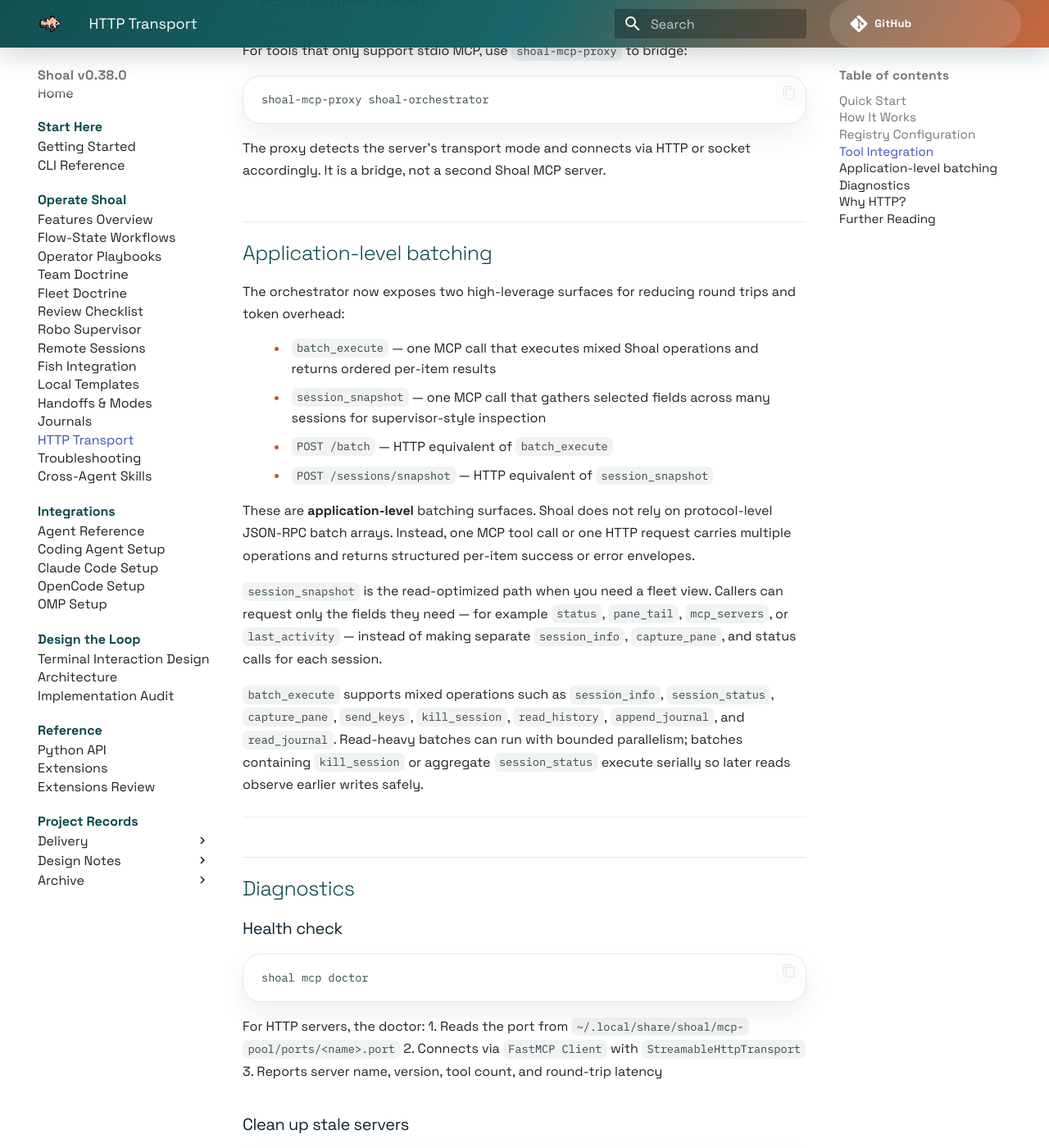
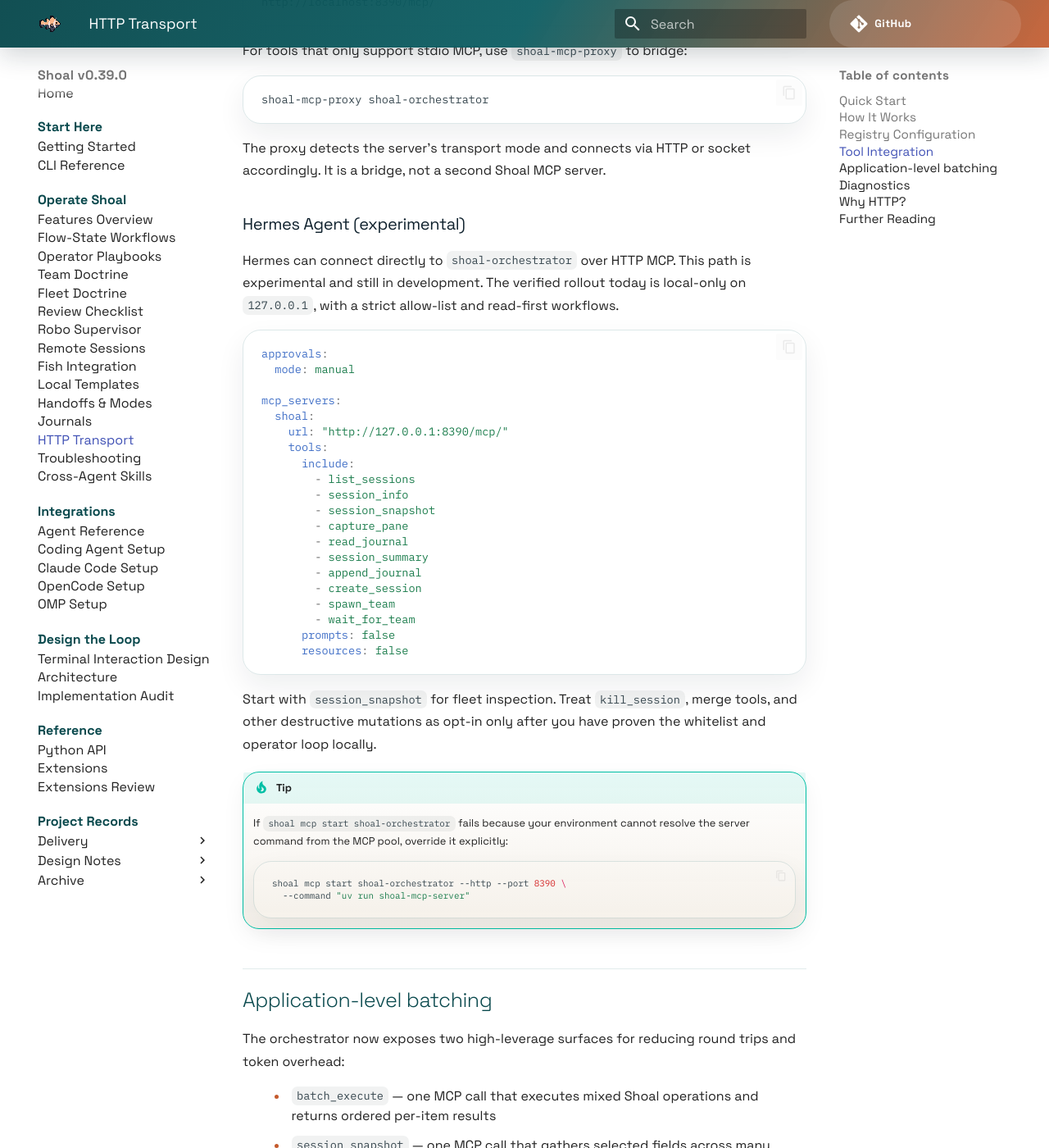
Before and after one commit to TheShoal/shoal-cli, an MkDocs documentation site: the page built from docs/HTTP_TRANSPORT.md, in a window 1280 px wide and 1400 px high, scrolled down 3364 px. Shown: the whole window at 82% size. Built offline with MkDocs 1.6.1 and Material for MkDocs 9.7.7, drawn with Linux system fonts in a browser that asks for light colours; comment, search, counter and statistics services are not loaded; some of the changed text lies outside the part shown.

````diff
--- a/docs/HTTP_TRANSPORT.md
+++ b/docs/HTTP_TRANSPORT.md
@@ -40,7 +40,7 @@ The doctor probes HTTP servers using FastMCP's `StreamableHttpTransport` and rep
 ┌────────────────────┬──────────┬──────┬─────────┬─────────┐
 │ NAME               │ PROTOCOL │ TOOLS│ VERSION │ LATENCY │
 ├────────────────────┼──────────┼──────┼─────────┼─────────┤
-│ shoal-orchestrator │ http     │ 18   │ 0.28.0  │ 12ms    │
+│ shoal-orchestrator │ http     │ 34   │ 0.39.0  │ 12ms    │
 └────────────────────┴──────────┴──────┴─────────┴─────────┘
 ```
 
@@ -135,6 +135,50 @@ shoal-mcp-proxy shoal-orchestrator
 
 The proxy detects the server's transport mode and connects via HTTP or socket accordingly. It is a bridge, not a second Shoal MCP server.
 
+### Hermes Agent (experimental)
+
+Hermes can connect directly to `shoal-orchestrator` over HTTP MCP. This path is
+experimental and still in development. The verified rollout today is local-only
+on `127.0.0.1`, with a strict allow-list and read-first workflows.
+
+```yaml
+approvals:
+  mode: manual
+
+mcp_servers:
+  shoal:
+    url: "http://127.0.0.1:8390/mcp/"
+    tools:
+      include:
+        - list_sessions
+        - session_info
+        - session_snapshot
+        - capture_pane
+        - read_journal
+        - session_summary
+        - append_journal
+        - create_session
+        - spawn_team
+        - wait_for_team
+      prompts: false
+      resources: false
+```
+
+Start with `session_snapshot` for fleet inspection. Treat `kill_session`, merge
+tools, and other destructive mutations as opt-in only after you have proven the
+whitelist and operator loop locally.
+
+!!! tip
+    If `shoal mcp start shoal-orchestrator` fails because your environment
+    cannot resolve the server command from the MCP pool, override it
+    explicitly:
+
+    ```bash
+    shoal mcp start shoal-orchestrator --http --port 8390 \
+      --command "uv run shoal-mcp-server"
+    ```
+
+
 ## Application-level batching
 
 The orchestrator now exposes two high-leverage surfaces for reducing round trips and token overhead:
--- a/src/shoal/__init__.py
+++ b/src/shoal/__init__.py
@@ -1,4 +1,4 @@
 # SPDX-License-Identifier: MIT
 """Terminal-first orchestration for parallel AI coding agents."""
 
-__version__ = "0.38.0"
+__version__ = "0.39.0"
````
Also changed, not shown: CHANGELOG.md (+25 -0 lines), ROADMAP.md (+1 -1 lines), SHOAL.md (+3 -0 lines), docs/features.md (+8 -0 lines), docs/index.md (+7 -0 lines), docs/project/release-process.md (+2 -2 lines).
